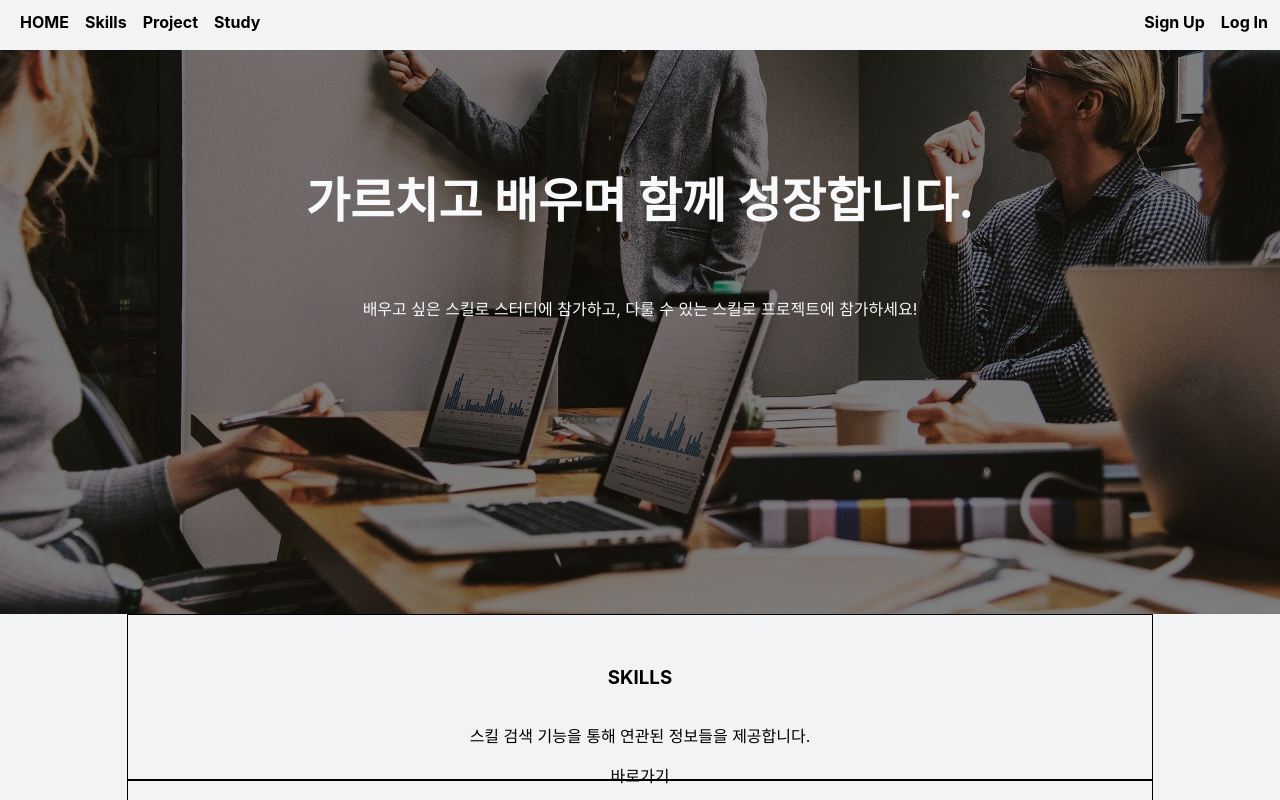
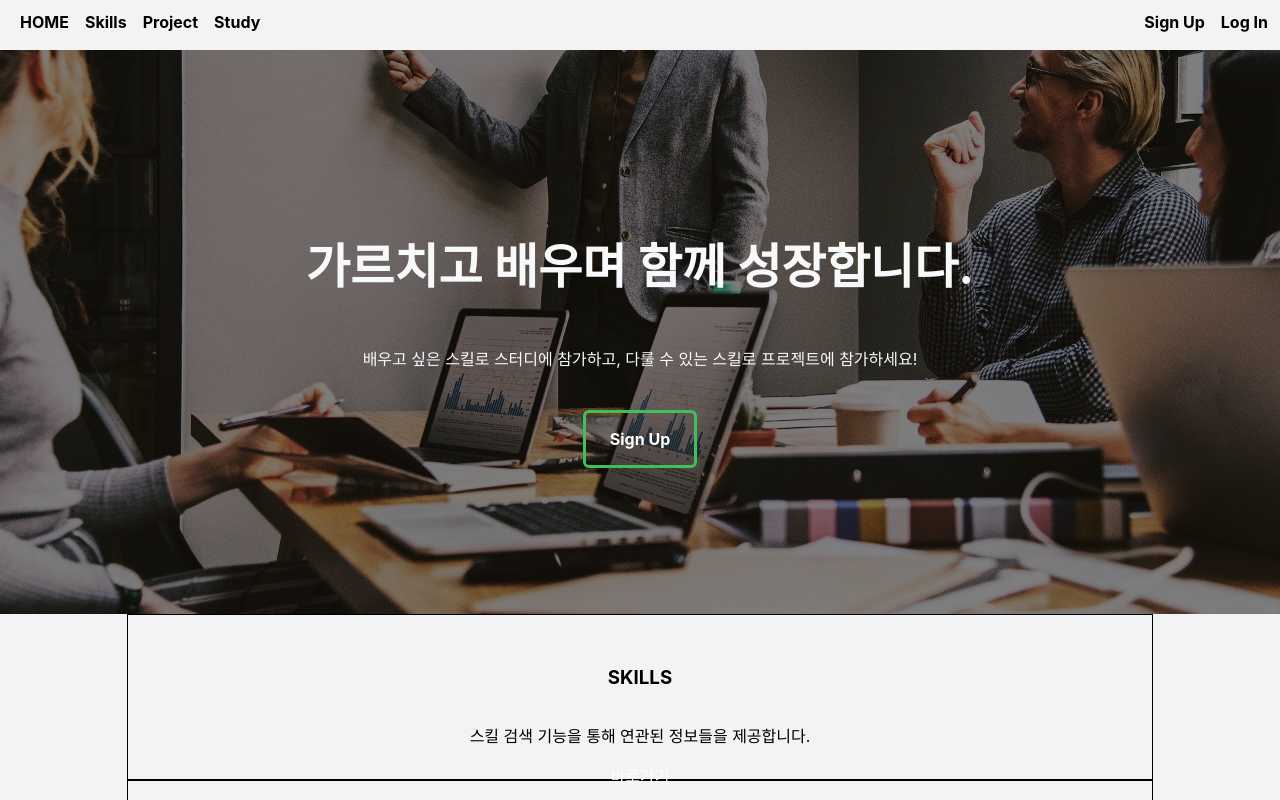
Before and after one commit to yourcarrot0214/skilltree, a React (Create React App) app in the folder client/: page / in a window 1280 px wide. Shown: the top 800 px of the page. Built offline with nearby package versions, Linux system fonts and the light colour scheme; no server answers.

Commit message:
Header SignUp Button css update

```diff
--- a/client/src/components/common/DetailPage.jsx
+++ b/client/src/components/common/DetailPage.jsx
@@ -13,6 +13,7 @@ const DetailPage = ({ classList, location }) => {
   const userData = useSelector((state) => state.user.userData, shallowEqual);
   const [ModalOpen, setModalOpen] = useState(false);
   const [isAuth, setIsAuth] = useState(userData.isAuth);
+  // isAuth...
 
   const onModalPopup = () => {
     setModalOpen(!ModalOpen);
--- a/client/src/components/views/LandingPage/Header.jsx
+++ b/client/src/components/views/LandingPage/Header.jsx
@@ -1,11 +1,15 @@
 import React from "react";
-import { HeaderContainer } from "./styles/styled.js";
+import { Link, withRouter } from "react-router-dom";
+import { HeaderContainer, LinkBox } from "./styles/styled.js";
 
 const Header = ({ title, subTitle }) => {
   return (
     <HeaderContainer>
       <h1>{title}</h1>
       <p>{subTitle}</p>
+      <LinkBox signup>
+        <Link to='/register'>Sign Up</Link>
+      </LinkBox>
     </HeaderContainer>
   );
 };
--- a/client/src/components/views/LandingPage/styles/styled.js
+++ b/client/src/components/views/LandingPage/styles/styled.js
@@ -1,4 +1,4 @@
-import Styled from "styled-components";
+import Styled, { css } from "styled-components";
 import HeaderImage from "../images/header.jpeg";
 
 const LandingPageContainer = Styled.div`
@@ -6,39 +6,26 @@ const LandingPageContainer = Styled.div`
 `;
 
 const HeaderContainer = Styled.div`
+  display: flex;
+  flex-direction: column;
+  align-items: center;
+  justify-content: center;
   padding: 2rem 0;
   width: 100%;
   margin: 0 auto;
   height: 500px;
-  position: relative;
-
-  &:after {
-    content: "";
-    width: 100%;
-    height: 500px;
-    margin: 0 auto;
-    padding: 2rem 0;
-    background-image: linear-gradient( rgba(0, 0, 0, 0.5), rgba(0, 0, 0, 0.5) ), url(${HeaderImage});
-    background-repeat: no-repeat;
-    background-size: cover;
-    position: absolute;
-    top: 0;
-    left: 0;
-    z-index: -1;
-  }
+  background-image: linear-gradient( rgba(0, 0, 0, 0.5), rgba(0, 0, 0, 0.5) ), url(${HeaderImage});
+  background-repeat: no-repeat;
+  background-size: cover;
 
   h1 {
       text-align: center;
       color: #f8f9fa;
-      position: relative;
-      top: 3rem;
       font-size: 3rem;
   }
   p {
       text-align: center;
       color: #f8f9fa;
-      position: relative;
-      top: 5rem;
   }
 `;
 
@@ -74,14 +61,33 @@ const SectionDescription = Styled.p`
 `;
 
 const LinkBox = Styled.div`
-  text-align: center;
   a {
     text-decoration: none;
-    color: black;
+    color: white;
+    padding: 1rem 1.5rem;
+    margin: 0 auto;
   }
   a:hover {
       color: #69db7c;
   }
+
+  ${(props) =>
+    props.signup &&
+    css`
+      display: flex;
+      align-items: center;
+      justify-content: center;
+      font-weight: bold;
+      border-radius: 6px;
+      border: 3px solid #40c057;
+      margin-top: 1.5rem;
+      :hover {
+        background-color: #40c057;
+      }
+      a:hover {
+        color: black;
+      }
+    `}
 `;
 
 export {
```
